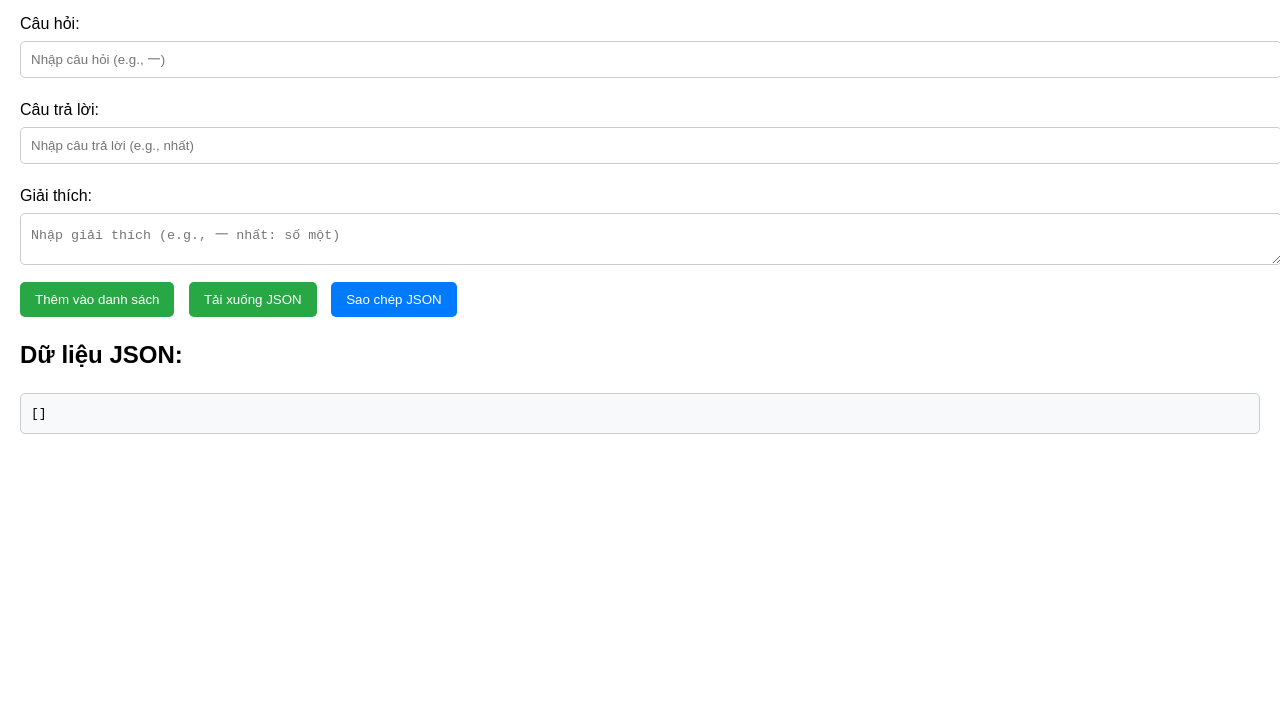
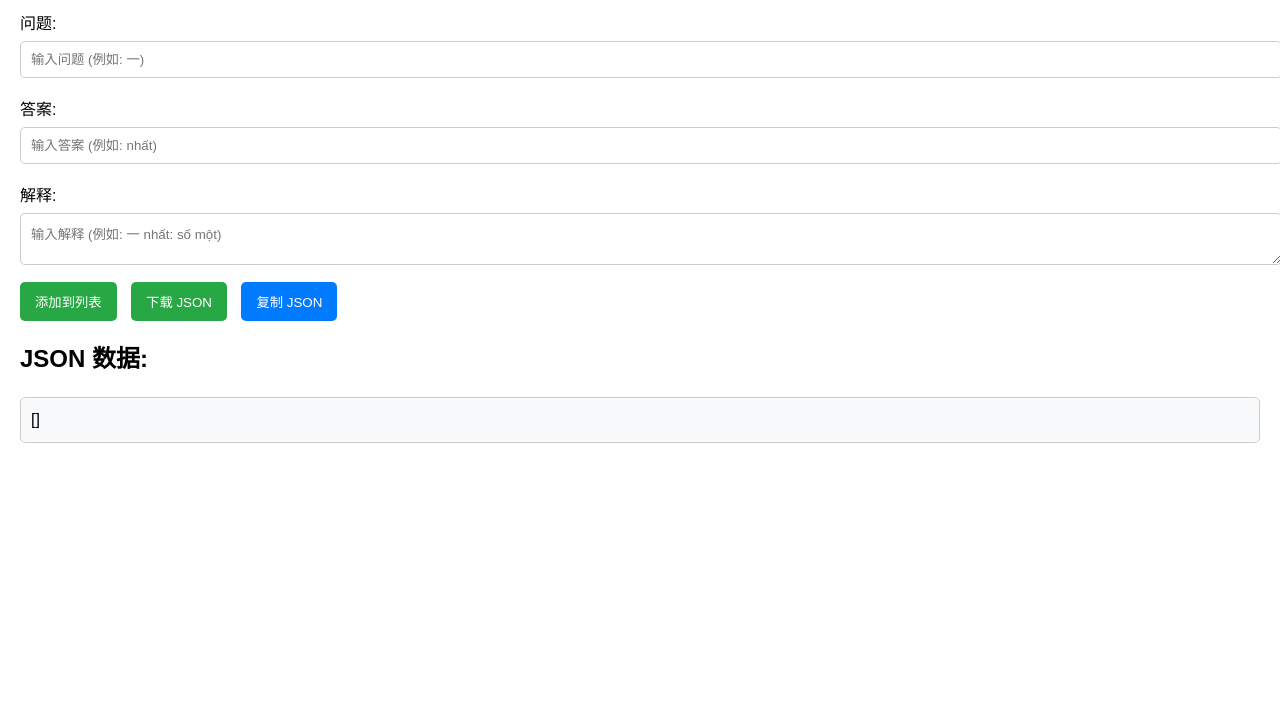
Before and after one commit to minhhue1/VBU_DL, a plain HTML site: page input.html in a window 1280 px wide. Shown: the part 79-800 px from the top of the page. Drawn offline with Linux system fonts and the light colour scheme; a web font is replaced by a local one.

Commit message:
Add Chinese Fonts

```diff
--- a/app.css
+++ b/app.css
@@ -3,9 +3,24 @@
   font-size: 62.5%;
 }
 
+@font-face {
+  font-family: 'DFKaiSB';
+  src: url('./fonts/kaiu.ttf') format('truetype');
+  unicode-range: U+4E00-9FFF; /* Phạm vi chữ Hán */
+}
+
+body {
+  font-family: 'Arial', sans-serif; /* Font mặc định cho chữ Latin (EN, VN) */
+}
+
+.han-text {
+  font-family: 'DFKaiSB', sans-serif; /* Áp dụng font chữ Hán */
+  font-size: 3.1rem; /* Cỡ chữ cho chữ Hán */
+}
+
 * {
   box-sizing: border-box;
-  font-family: Arial, Helvetica, sans-serif;
+  font-family: 'DFKaiSB', 'SimSun', 'PingFang SC', sans-serif;
   margin: 0;
   padding: 0;
   color: #333;
--- a/end.js
+++ b/end.js
@@ -19,6 +19,7 @@ userAnswers.forEach((answer) => {
         // Hiển thị câu hỏi
         const questionText = document.createElement('p');
         questionText.innerText = answer.question;
+        questionText.style.fontSize = '3.1rem'; // Cập nhật cỡ chữ cho questionText
 
         // Hiển thị đáp án đã chọn (tô đỏ)
         const selectedAnswer = document.createElement('p');
--- a/exam.css
+++ b/exam.css
@@ -13,8 +13,8 @@
 }
 
 #question {
-  font-size: 1.9rem;  /* Chỉnh kích thước chữ theo ý muốn */
-  font-weight: bold; /* Nếu muốn chữ đậm */
+  font-size: 3.1rem;
+  /* font-weight: bold; */
   margin-bottom: 20px;
 }
 
--- a/input.html
+++ b/input.html
@@ -1,15 +1,25 @@
 <!DOCTYPE html>
-<html lang="en">
+<html lang="zh-TW">
 <head>
     <meta charset="UTF-8">
     <meta name="viewport" content="width=device-width, initial-scale=1.0">
-    <title>JSON Generator</title>
+    <title>JSON Generator with Local Font</title>
     <style>
+        /* Định nghĩa font từ tệp cục bộ */
+        @font-face {
+            font-family: 'DFKaiSB';
+            src: url('./fonts/kaiu.ttf') format('truetype'); /* Đường dẫn tới tệp font */
+            font-weight: normal;
+            font-style: normal;
+        }
+
+        /* Áp dụng font chữ */
         body {
-            font-family: Arial, sans-serif;
+            font-family: 'DFKaiSB', 'SimSun', 'PingFang SC', sans-serif;
             margin: 20px;
             line-height: 1.5;
         }
+
         form {
             margin-bottom: 20px;
         }
@@ -23,6 +33,7 @@
             margin-bottom: 10px;
             border: 1px solid #ccc;
             border-radius: 5px;
+            font-family: inherit; /* Đảm bảo sử dụng cùng font chữ */
         }
         button {
             padding: 10px 15px;
@@ -32,6 +43,7 @@
             border: none;
             border-radius: 5px;
             cursor: pointer;
+            font-family: inherit;
         }
         button:hover {
             background-color: #218838;
@@ -47,27 +59,28 @@
             padding: 10px;
             border: 1px solid #ccc;
             border-radius: 5px;
+            font-family: inherit;
         }
     </style>
 </head>
 <body>
-    <h1>Tạo JSON từ dữ liệu nhập</h1>
+    <h1>生成 JSON 数据</h1>
     <form id="data-form">
-        <label for="question">Câu hỏi:</label>
-        <input type="text" id="question" placeholder="Nhập câu hỏi (e.g., 一)" required>
+        <label for="question">问题:</label>
+        <input type="text" id="question" placeholder="输入问题 (例如: 一)" required>
 
-        <label for="answer">Câu trả lời:</label>
-        <input type="text" id="answer" placeholder="Nhập câu trả lời (e.g., nhất)" required>
+        <label for="answer">答案:</label>
+        <input type="text" id="answer" placeholder="输入答案 (例如: nhất)" required>
 
-        <label for="explanation">Giải thích:</label>
-        <textarea id="explanation" placeholder="Nhập giải thích (e.g., 一 nhất: số một)" required></textarea>
+        <label for="explanation">解释:</label>
+        <textarea id="explanation" placeholder="输入解释 (例如: 一 nhất: số một)" required></textarea>
 
-        <button type="button" id="add-entry">Thêm vào danh sách</button>
-        <button type="button" id="download-json">Tải xuống JSON</button>
-        <button type="button" id="copy-json">Sao chép JSON</button>
+        <button type="button" id="add-entry">添加到列表</button>
+        <button type="button" id="download-json">下载 JSON</button>
+        <button type="button" id="copy-json">复制 JSON</button>
     </form>
 
-    <h2>Dữ liệu JSON:</h2>
+    <h2>JSON 数据:</h2>
     <pre id="json-output">[]</pre>
 
     <script>
@@ -97,7 +110,7 @@
                 answerInput.value = '';
                 explanationInput.value = '';
             } else {
-                alert('Vui lòng nhập đầy đủ thông tin!');
+                alert('请完整输入信息！');
             }
         });
 
@@ -119,11 +132,11 @@
             const jsonText = JSON.stringify(data, null, 4);
             navigator.clipboard.writeText(jsonText)
                 .then(() => {
-                    alert('Đã sao chép JSON vào clipboard!');
+                    alert('JSON 已复制到剪贴板!');
                 })
                 .catch(err => {
-                    console.error('Sao chép thất bại:', err);
-                    alert('Không thể sao chép JSON!');
+                    console.error('复制失败:', err);
+                    alert('无法复制 JSON!');
                 });
         });
     </script>
```
Also changed, not shown: exam.html (+1 -1 lines), 2 other files.
